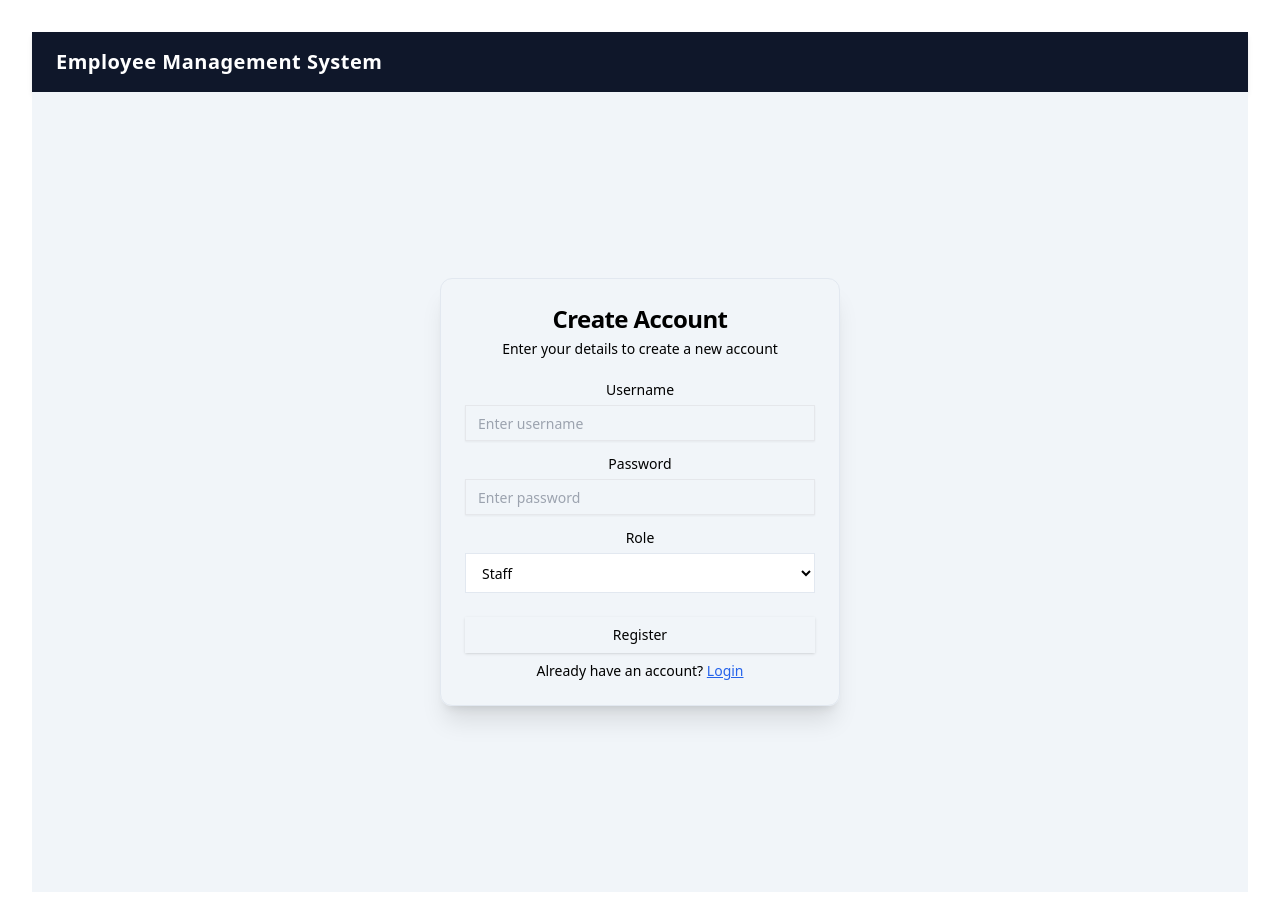
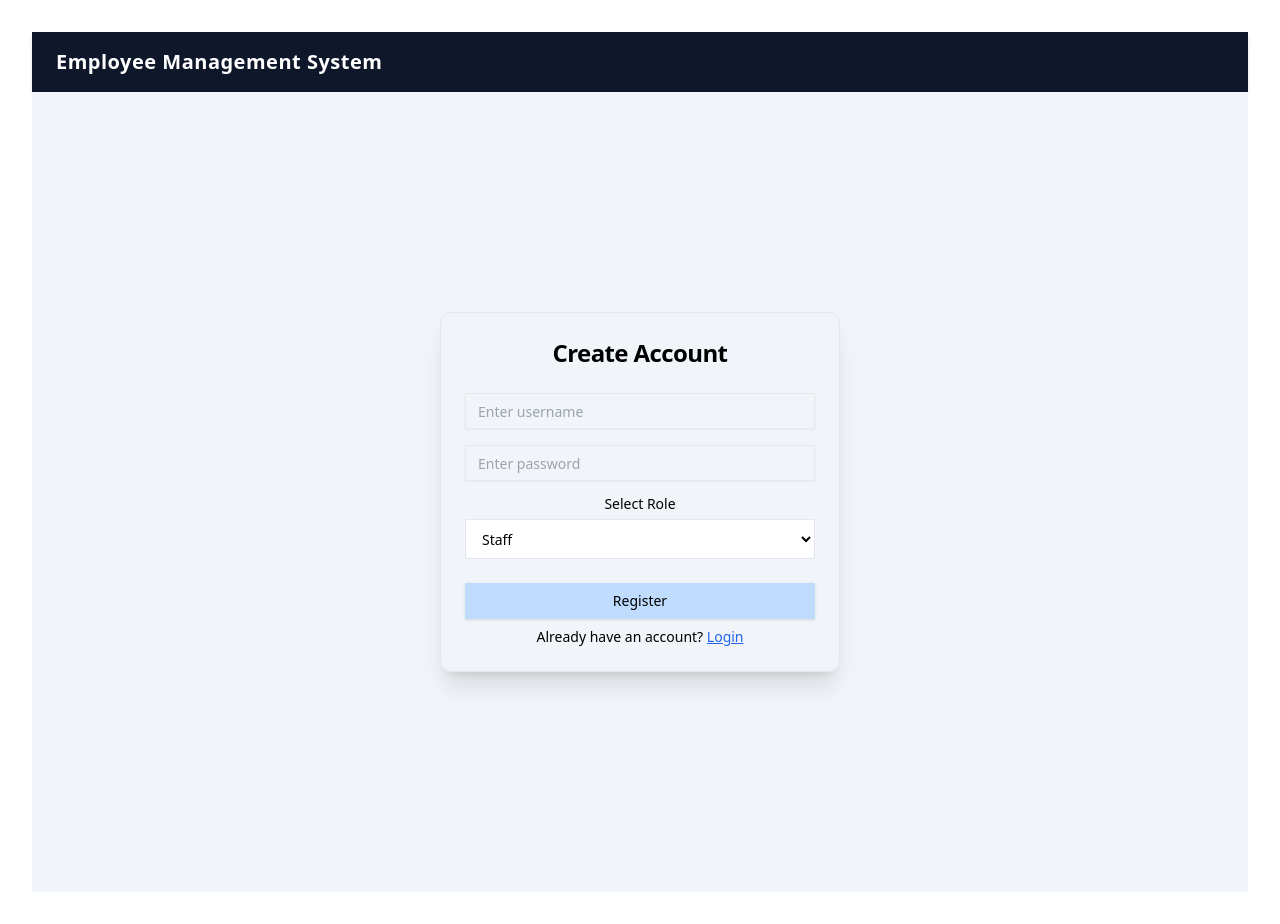
Before and after one commit to iratnayak/ems-frontend, a React (Vite) app: page /register in a window 1280 px wide. Built offline with nearby package versions, Linux system fonts and the light colour scheme.

Commit message:
update Register UI

```diff
--- a/src/pages/RegisterComponent.jsx
+++ b/src/pages/RegisterComponent.jsx
@@ -44,15 +44,11 @@ const RegisterComponent = () => {
         <Card className="w-[400px] shadow-xl border-slate-200">
             <CardHeader className="space-y-1">
                 <CardTitle className="text-2xl text-center font-bold">Create Account</CardTitle>
-                <CardDescription className="text-center">
-                    Enter your details to create a new account
-                </CardDescription>
             </CardHeader>
             <CardContent className="grid gap-4">
 
                 {/* Username */}
                 <div className="grid gap-2">
-                    <Label htmlFor="username">Username</Label>
                     <Input
                         id="username"
                         placeholder="Enter username"
@@ -63,7 +59,6 @@ const RegisterComponent = () => {
 
                 {/* Password */}
                 <div className="grid gap-2">
-                    <Label htmlFor="password">Password</Label>
                     <Input
                         id="password"
                         type="password"
@@ -75,7 +70,7 @@ const RegisterComponent = () => {
 
                 {/* Role Selection (Styled Native Select) */}
                 <div className="grid gap-2">
-                    <Label htmlFor="role">Role</Label>
+                    <Label htmlFor="role">Select Role</Label>
                     <select
                         id="role"
                         className="flex h-10 w-full items-center justify-between rounded-md border border-slate-200 bg-white px-3 py-2 text-sm placeholder:text-slate-500 focus:outline-none focus:ring-2 focus:ring-slate-950 disabled:cursor-not-allowed disabled:opacity-50"
@@ -89,7 +84,7 @@ const RegisterComponent = () => {
 
             </CardContent>
             <CardFooter className="flex flex-col gap-2">
-                <Button className="w-full" onClick={handleRegistrationForm}>Register</Button>
+                <Button className="w-full bg-blue-200" onClick={handleRegistrationForm}>Register</Button>
                 <div className="text-center text-sm">
                     Already have an account?{" "}
                     <span
```
